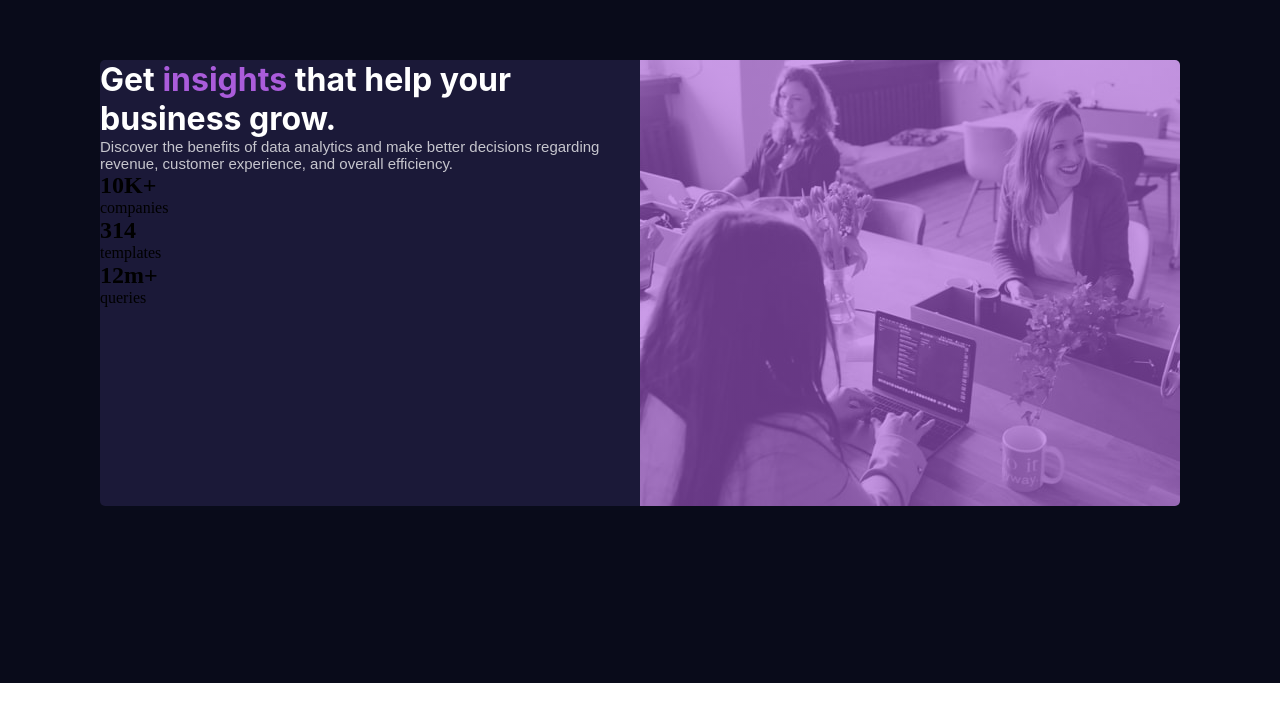
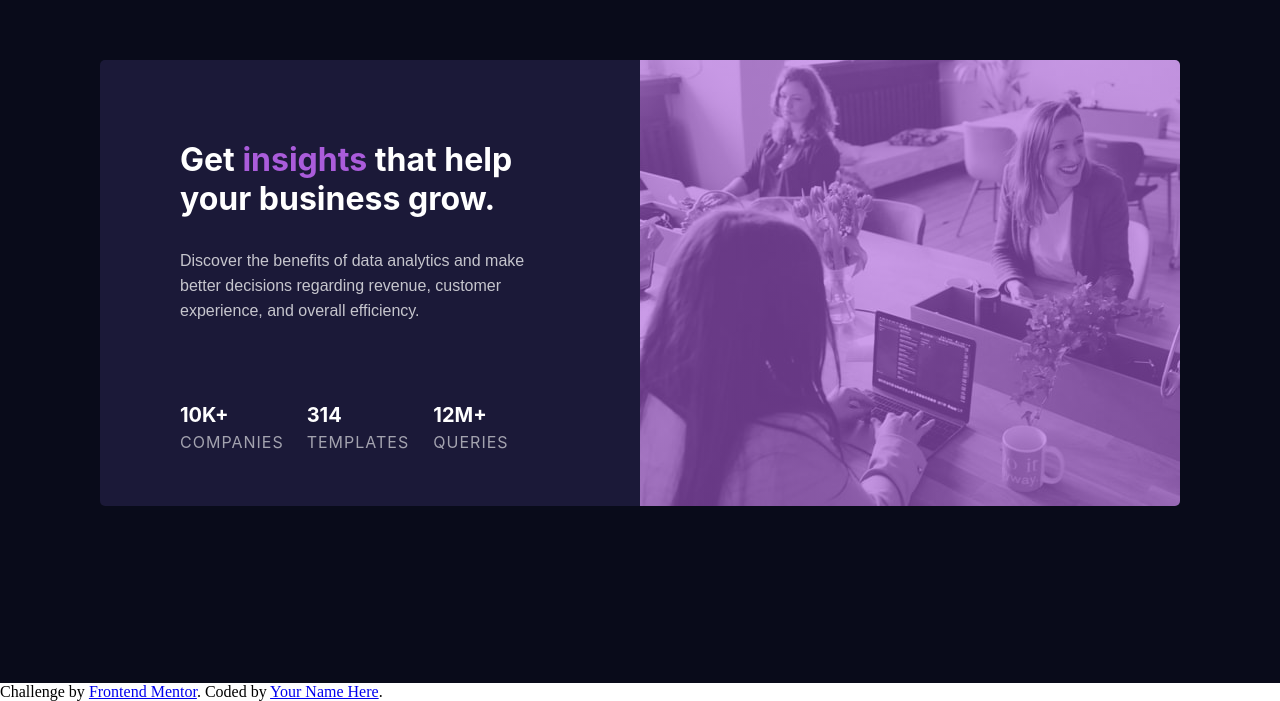
Before and after one commit to javieralas05/project1, a plain HTML site: page index.html in a window 1280 px wide. Shown: the part 117-818 px from the top of the page. Drawn offline with Linux system fonts and the light colour scheme.

Commit message:
web version completed. Card with image and paragraph completed.

```diff
--- a/css/style.css
+++ b/css/style.css
@@ -35,6 +35,9 @@ body{
 .card__headline--title{
     color: hsl(0, 0%, 100%);
     font-family: 'Inter', sans-serif;
+    margin: 80px;
+    margin-bottom: 30px;
+    font-weight: 700;
 }
 
 span{
@@ -44,8 +47,36 @@ span{
 .card__description--content{
     color: hsla(0, 0%, 100%, 0.75);
     font-family: 'Lexend Deca', sans-serif;
-    font-size: 15px;
+    font-size: 16px;
+    margin: 80px;
+    margin-top: 30px;
+    line-height: 25px;
+    font-weight: 400;
 }
+
+.card__value{
+    display: grid;
+    grid-template-columns: 1fr 1fr 1fr;
+    margin: 80px;
+
+}
+
+.card__value--amount{
+    font-family: 'Inter', sans-serif;
+    color: hsl(0, 0%, 100%);
+    font-size: 20px;
+    font-weight: 700;
+}
+
+.card__value--type{
+    color: hsla(0, 0%, 100%, 0.6);
+    font-family: 'Inter', sans-serif;
+    font-size: 11   px;
+    font-weight: 400;
+    margin-top: 5px;
+    letter-spacing: 1px;
+}
+
 
 .card__2{
     height: 446px;
--- a/index.html
+++ b/index.html
@@ -28,21 +28,24 @@
         </div>
         <div class="card__value">
           <div class="card__value--companies">
-            <h2>10K+</h2>
-            <p>companies</p>
+            <p class="card__value--amount">10K+</p>
+            <p class="card__value--type">COMPANIES</p>
           </div>
           <div class="card__value--templates">
-            <h2>314</h2>
-            <p>templates</p>
+            <p class="card__value--amount">314</p>
+            <p class="card__value--type">TEMPLATES</p>
           </div>
           <div class="card__value--queries">
-            <h2>12m+</h2>
-            <p>queries</p>
+            <p class="card__value--amount">12M+</p>
+            <p class="card__value--type">QUERIES</p>
           </div>
         </div>
       </div>
       <div class="card__2"></div>
-
+    </div>
+    <div class="attribution">
+      Challenge by <a href="https://www.frontendmentor.io?ref=challenge" target="_blank">Frontend Mentor</a>.
+      Coded by <a href="#">Your Name Here</a>.
     </div>
 
 </body>
```
